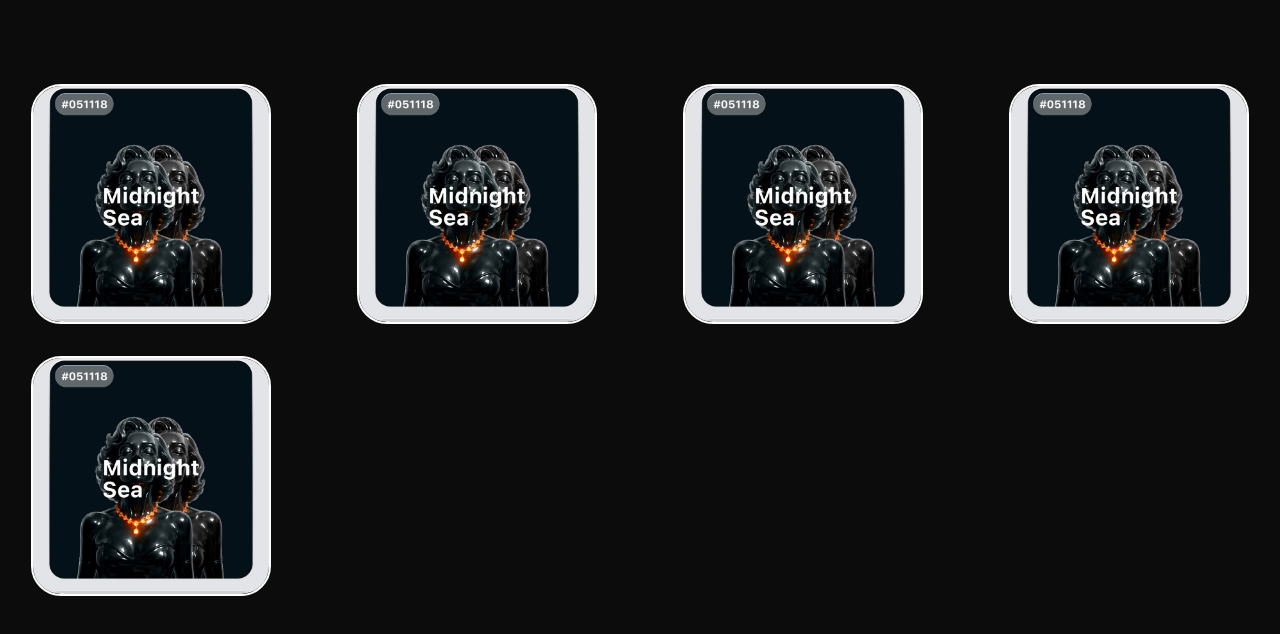
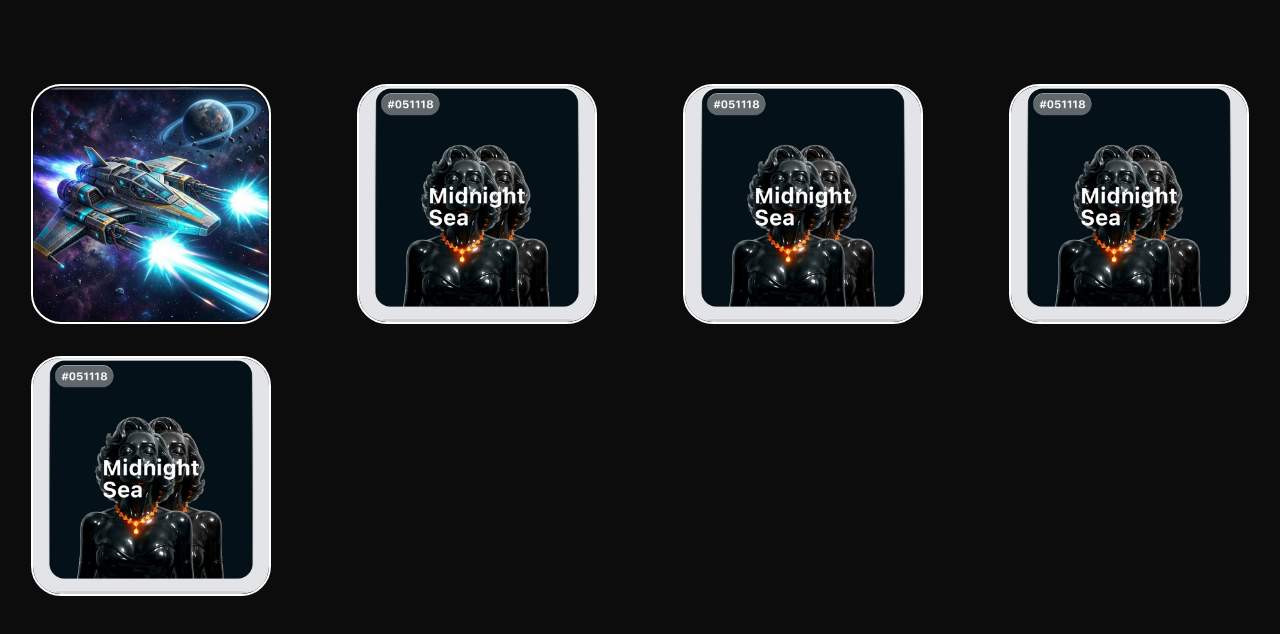
Before and after one commit to DEMON-dev911/Landing-page-for-pulse-Games, a React (Vite) app: page / in a window 1280 px wide. Shown: the top 634 px of the page. Built offline with nearby package versions, Linux system fonts and the light colour scheme.

Commit message:
Rename iconImg to image in Data.js

```diff
--- a/src/Data.js
+++ b/src/Data.js
@@ -4,7 +4,7 @@ const data = [
     name: "Cosmic Strike",
     description: "cosmicstrike",
     link: "https://cosmicstrike.vercel.app/",
-    iconImg: "/cosmicStrike.png"
+    image: "/cosmicStrike.png"
   },
   {
     id: 2,
```
